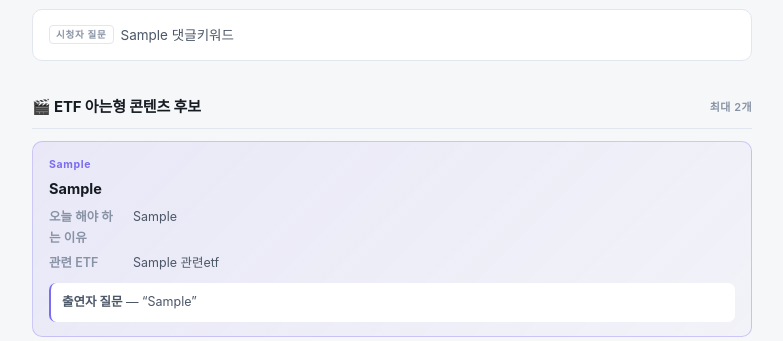
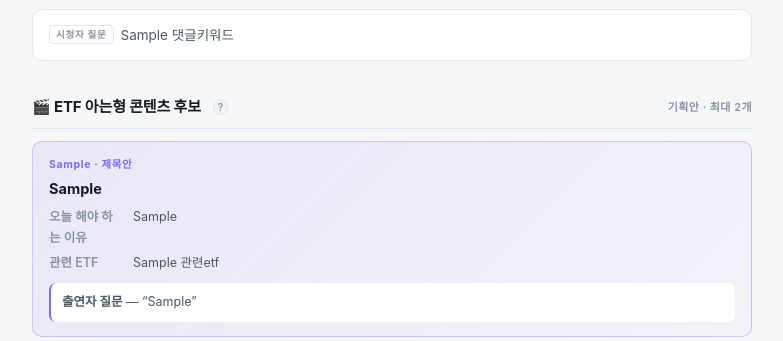
Before and after one commit to hanaBBun/etf_morning_brief, a Python web app: template templates/brief.html.j2 in a window 1280 px wide. Shown: the part 1216-1557 px from the top of the page, without its empty margins (248-1031 px from the left). Run offline with Jinja, Linux system fonts and the light colour scheme; the template is opened without the code that fills it: most values are stand-ins (such as "Sample title", 1, 10 or a date in 2020).

Commit message:
Add files via upload

```diff
--- a/templates/brief.html.j2
+++ b/templates/brief.html.j2
@@ -317,10 +317,14 @@
 
 {# ─────────── 6. 콘텐츠 후보 ─────────── #}
 {% if ai.콘텐츠후보 %}
-<h2>🎬 ETF 아는형 콘텐츠 후보 <span class="tag">최대 2개</span></h2>
+<h2>🎬 ETF 아는형 콘텐츠 후보<span class="tip" tabindex="0">?<span class="bubble">
+  <b>아직 만들지 않은 기획안입니다.</b> 오늘 데이터를 근거로 AI가 제안한
+  영상 제목·질문 초안이며, 실제로 존재하는 영상이 아닙니다.
+  (이미 올라온 다른 채널 영상은 '경쟁 채널 동향'에 따로 나옵니다.)</span></span>
+  <span class="tag">기획안 · 최대 2개</span></h2>
 {% for i in ai.콘텐츠후보 %}
 <div class="idea">
-  <div class="k">{{ i.코너 }}</div>
+  <div class="k">{{ i.코너 }} · 제목안</div>
   <h3>{{ i.제목 }}</h3>
   <div class="row">
     <div class="k2">오늘 해야 하는 이유</div><div class="v">{{ i.이유 }}</div>
```
